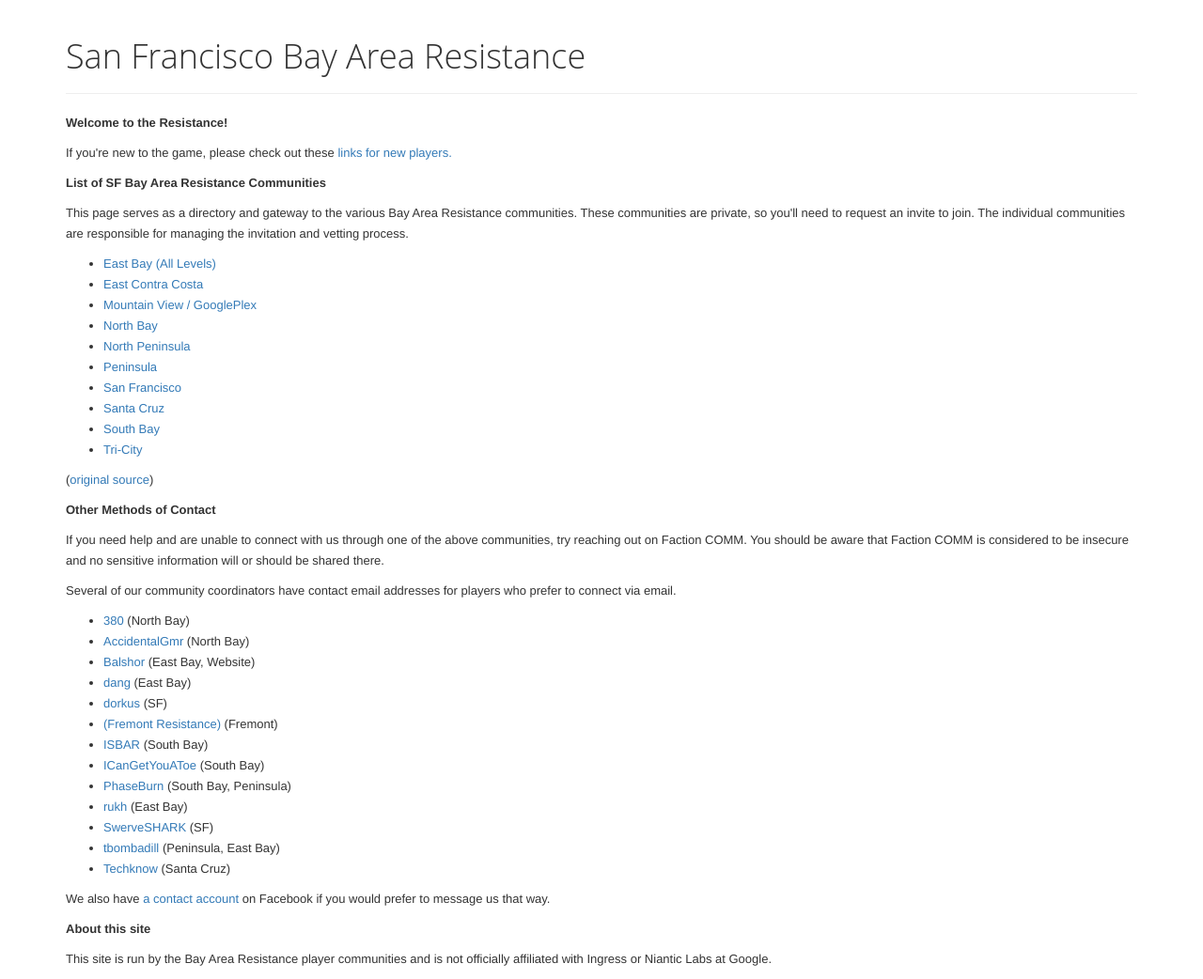
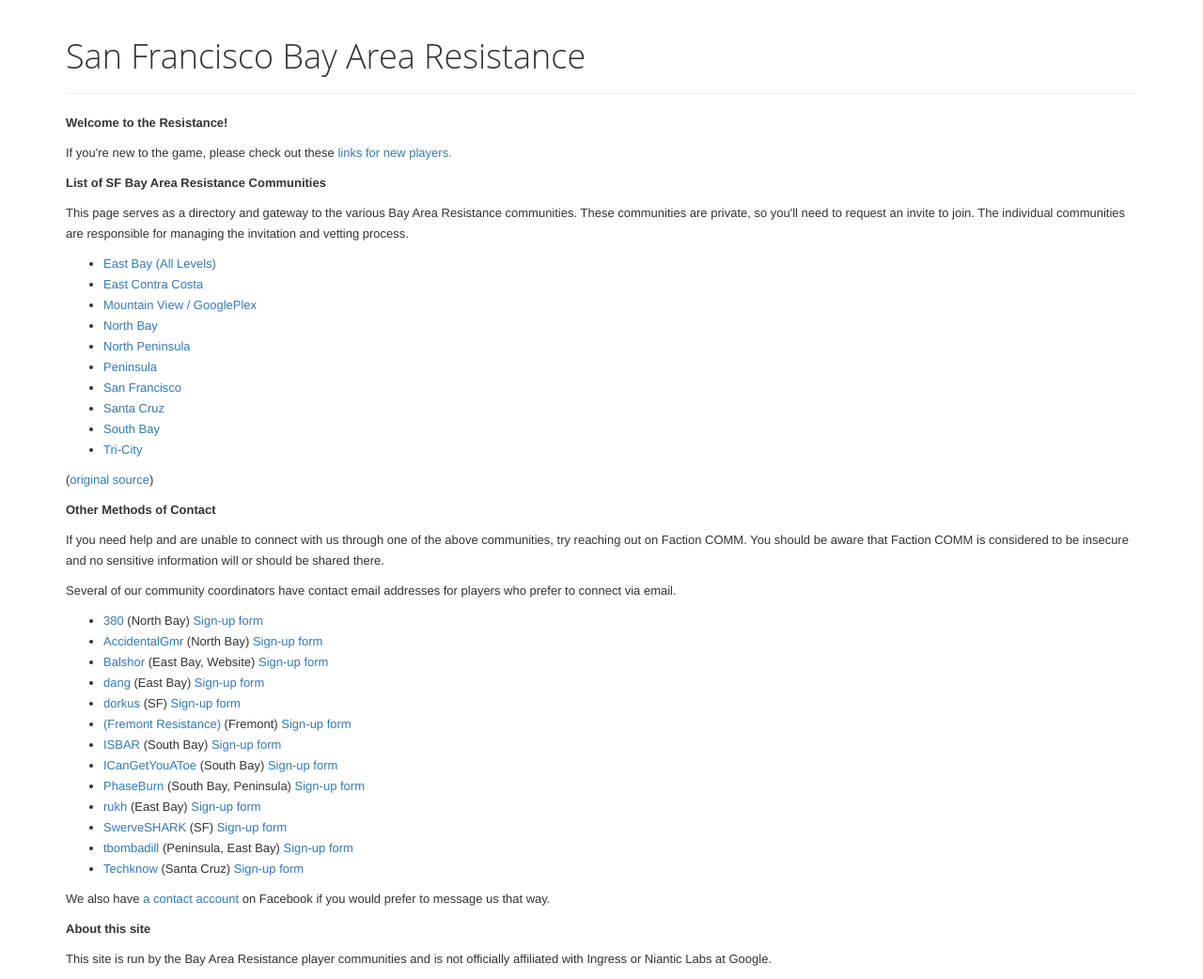
Before and after one commit to balshor/sfbay.resists.org, a Jekyll site: the page built from index.html, in a window 1280 px wide. Shown: the whole page at 94% size. Built offline with Jekyll 4.4.1, drawn with Linux system fonts in a browser that asks for light colours; nearby versions of some CDN libraries.

Commit message:
Add sign up form to agent contact info

```diff
--- a/index.html
+++ b/index.html
@@ -31,7 +31,7 @@ header: San Francisco Bay Area Resistance
     Several of our community coordinators have contact email addresses for players who prefer to connect
     via email.
     <ul>{% for contact in site.data.contacts %}
-      <li><a href="mailto:{{ contact.email }}">{{ contact.agent }}</a> ({{ contact.area }})</li>{% endfor %}
+      <li><a href="mailto:{{ contact.email }}">{{ contact.agent }}</a> ({{ contact.area }}) <a href="{{contact.form}}">Sign-up form</a></li>{% endfor %}
     </ul>
   </p>
   <p>
```
